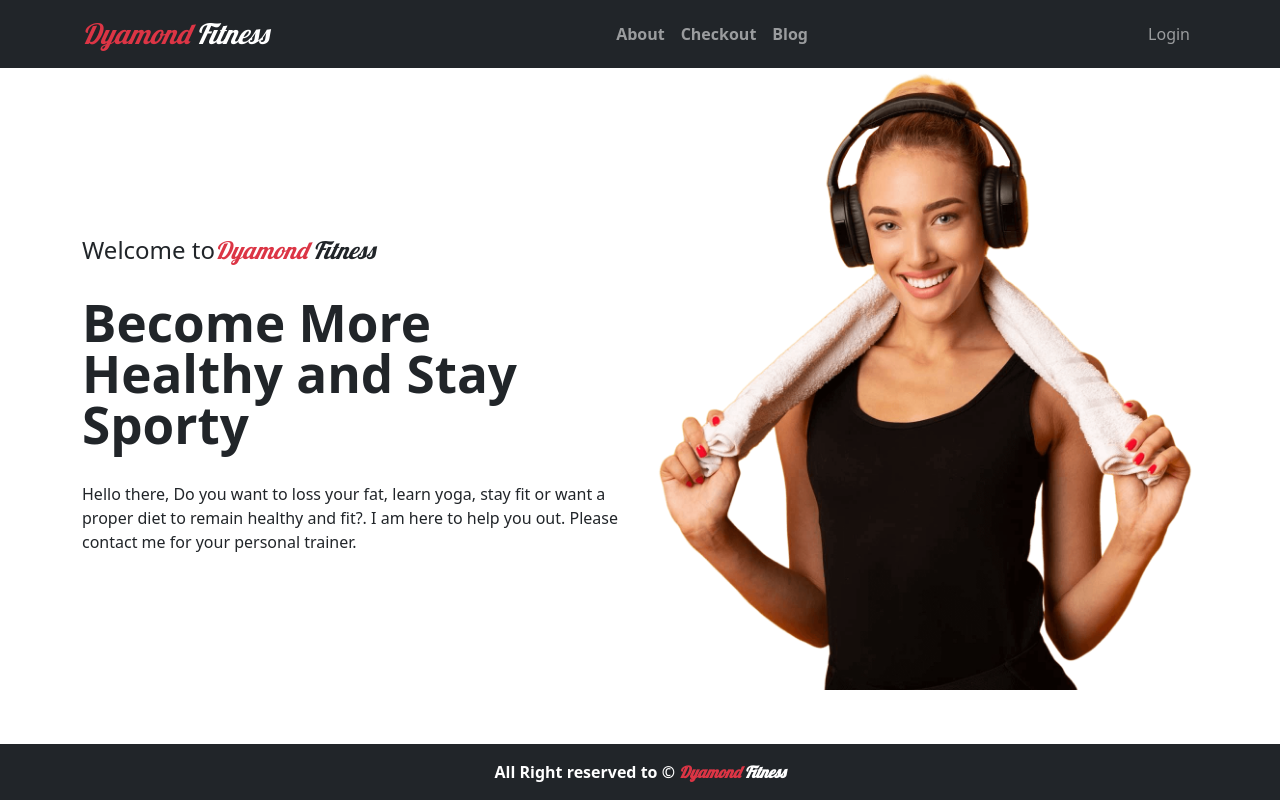
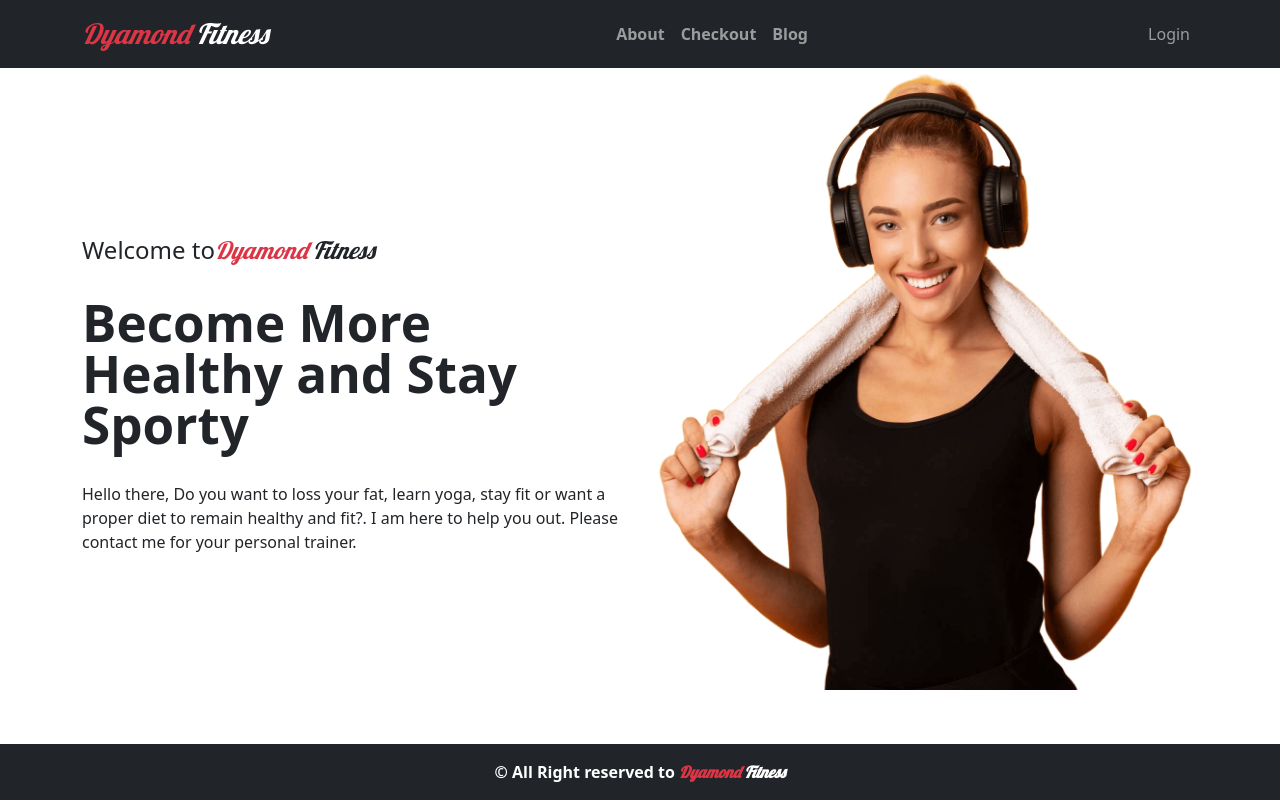
Before and after one commit to bmsani/Dyamond-fitness, a React (Create React App) app: page / in a window 1280 px wide. Shown: the top 800 px of the page. Built offline with nearby package versions, Linux system fonts and the light colour scheme; no server answers.

Commit message:
finial modefication-1 done

```diff
--- a/src/components/Footer/Footer.js
+++ b/src/components/Footer/Footer.js
@@ -4,7 +4,7 @@ import './Footer.css'
 const Footer = () => {
     return (
         <div className='fixed-bottom bg-dark pt-3 d-flex justify-content-center align-items-center'>
-            <p className='text-white fw-bold'> All Right reserved to &copy; <span className='brandName'><span className='text-danger'> Dyamond</span> Fitness</span></p>
+            <p className='text-white fw-bold'> &copy; All Right reserved to <span className='brandName'><span className='text-danger'> Dyamond</span> Fitness</span></p>
         </div>
     );
 };
```
